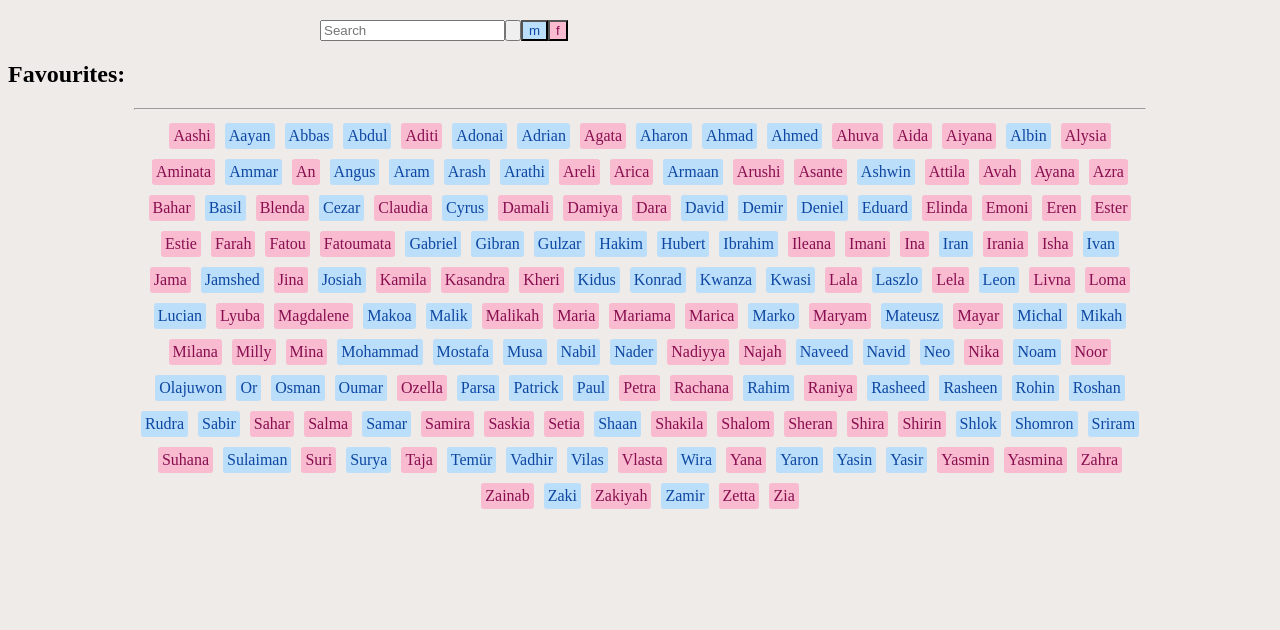
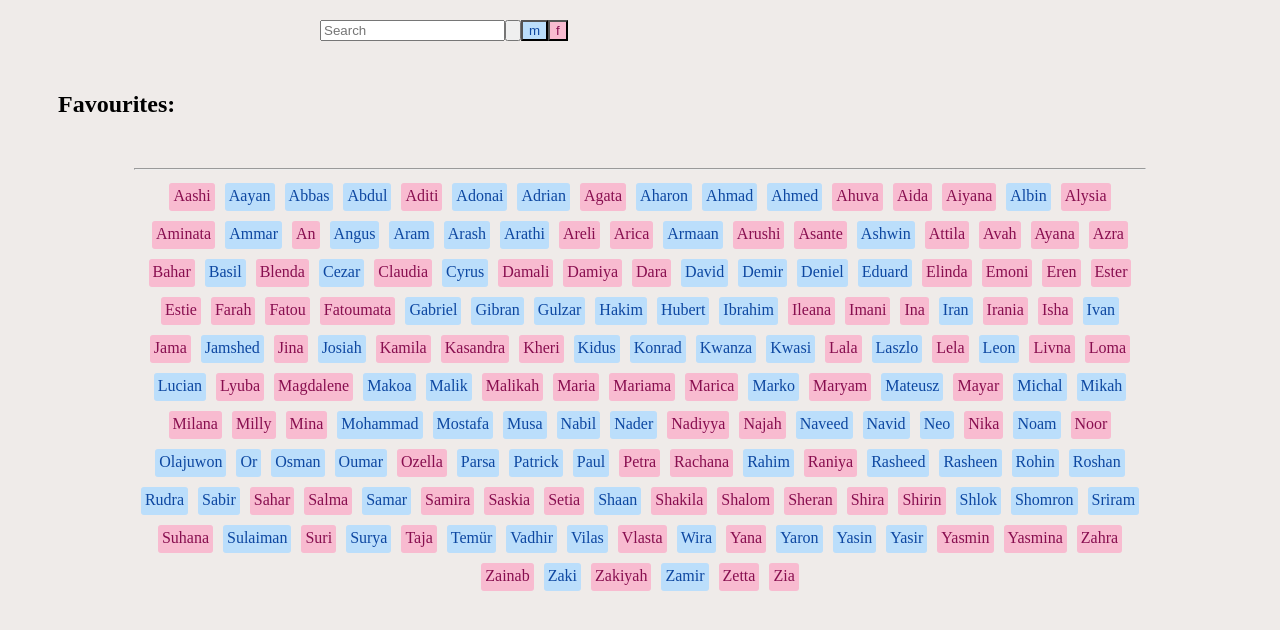
Before and after one commit to ChristopherJH/baby-names-react, a React (Create React App) app: page / in a window 1280 px wide. Shown: the top 630 px of the page. Built offline with nearby package versions, Linux system fonts and the light colour scheme.

Commit message:
Functioning favourites bar but in alphabetical

```diff
--- a/public/styles.css
+++ b/public/styles.css
@@ -14,6 +14,7 @@ body {
   padding: 4px;
   margin: 5px;
   border-radius: 3px;
+  height: 20px;
 }
 
 .f,
@@ -37,3 +38,17 @@ body {
 .sex-buttons {
   display: flex;
 }
+
+.favourites-bar {
+  margin: 50px;
+}
+
+.f:hover,
+#f-button:hover {
+  background-color: #ffcdd2;
+}
+
+.m:hover,
+#m-button:hover {
+  background-color: #c5cae9;
+}
--- a/src/App.tsx
+++ b/src/App.tsx
@@ -3,13 +3,11 @@ import BabyList from "./components/BabyList";
 import babies from "./babyNamesData.json";
 import Search from "./components/Search";
 import { Favourites } from "./components/Favourites";
-import BabyProps from "./components/BabyProps";
 
 function App(): JSX.Element {
   const [searchInput, setSearchInput] = useState("");
   const [sexSearch, setSexSearch] = useState("");
   const [favourites, setFavourites] = useState<string[]>([]);
-  const [babyList, setBabyList] = useState<BabyProps[]>(babies);
 
   return (
     <>
@@ -22,13 +20,14 @@ function App(): JSX.Element {
       <Favourites
         favourites={favourites}
         setFavourites={setFavourites}
-        babyList={babyList}
+        babyList={babies}
       />
       <BabyList
         searchInput={searchInput}
-        babyList={babyList}
-        setBabyList={setBabyList}
+        babyList={babies}
         sexSearch={sexSearch}
+        setFavourites={setFavourites}
+        favourites={favourites}
       />
     </>
   );
--- a/src/components/BabyCard.tsx
+++ b/src/components/BabyCard.tsx
@@ -1,13 +1,21 @@
-import BabyProps from "./BabyProps";
+interface CardProps {
+  id: number;
+  name: string;
+  sex: string;
+  setFavourites: React.Dispatch<React.SetStateAction<string[]>>;
+}
 
-export function BabyCard(props: BabyProps): JSX.Element {
+export function BabyCard(props: CardProps): JSX.Element {
   return (
-    <div id={props.name} className={props.sex}>
+    <div
+      id={props.name}
+      className={props.sex}
+      onClick={() =>
+        props.setFavourites((prevFavs: string[]) => [...prevFavs, props.name])
+      }
+    >
+      {" "}
       {props.name}
     </div>
   );
 }
-
-export function ObjectToBaby(baby: BabyProps): JSX.Element {
-  return <BabyCard id={baby.id} name={baby.name} sex={baby.sex} />;
-}
--- a/src/components/BabyList.tsx
+++ b/src/components/BabyList.tsx
@@ -1,34 +1,48 @@
-import { ObjectToBaby } from "./BabyCard";
+import { BabyCard } from "./BabyCard";
 import BabyProps from "./BabyProps";
+import oddOccurences from "./oddOccurences";
 
-interface SearchProps {
+export interface SearchProps {
   searchInput: string;
   babyList: BabyProps[];
-  setBabyList: (babies: BabyProps[]) => void;
   sexSearch: string;
+  setFavourites: React.Dispatch<React.SetStateAction<string[]>>;
+  favourites: string[];
 }
 
 export default function BabyList(searchProps: SearchProps): JSX.Element {
-  function organiseBabies() {
-    const sortedBabies = searchProps.babyList.sort(alphabetizeBabies);
-    let sortedAndFilteredBabies = sortedBabies.filter((baby) =>
-      baby.name.toLowerCase().includes(searchProps.searchInput.toLowerCase())
-    );
-    if (searchProps.sexSearch !== "") {
-      sortedAndFilteredBabies = sortedAndFilteredBabies.filter(
-        (baby) => baby.sex === searchProps.sexSearch
-      );
-    }
-    const objectBabies = sortedAndFilteredBabies.map(ObjectToBaby);
-    return objectBabies;
-  }
-
   return (
     <div className="baby-list">
       <hr />
-      <section id="baby-names">{organiseBabies()}</section>
+      <section id="baby-names">{organiseBabies(searchProps)}</section>
     </div>
   );
+}
+
+function organiseBabies(searchProps: SearchProps) {
+  const sortedBabies = searchProps.babyList.sort(alphabetizeBabies);
+  let sortedAndFilteredBabies = sortedBabies.filter(
+    (baby) =>
+      baby.name.toLowerCase().includes(searchProps.searchInput.toLowerCase()) &&
+      !oddOccurences(searchProps.favourites, baby.name)
+  );
+  if (searchProps.sexSearch !== "") {
+    sortedAndFilteredBabies = sortedAndFilteredBabies.filter(
+      (baby) => baby.sex === searchProps.sexSearch
+    );
+  }
+  const objectBabies = sortedAndFilteredBabies.map((baby) => {
+    return (
+      <BabyCard
+        key={baby.id}
+        id={baby.id}
+        sex={baby.sex}
+        name={baby.name}
+        setFavourites={searchProps.setFavourites}
+      />
+    );
+  });
+  return objectBabies;
 }
 
 function alphabetizeBabies(a: BabyProps, b: BabyProps) {
--- a/src/components/Favourites.tsx
+++ b/src/components/Favourites.tsx
@@ -1,31 +1,49 @@
-import BabyProps from "./BabyProps";
+import { BabyCard } from "./BabyCard";
+import oddOccurences from "./oddOccurences";
 
-interface FavProps {
+interface BabyProps {
+  id: number;
+  name: string;
+  sex: string;
+}
+
+export interface FavProps {
   favourites: string[];
-  setFavourites: (input: string[]) => void;
+  setFavourites: React.Dispatch<React.SetStateAction<string[]>>;
   babyList: BabyProps[];
 }
 
 export function Favourites(favProps: FavProps): JSX.Element {
+  function filterFavourites(babies: BabyProps[]): BabyProps[] {
+    return babies.filter(
+      (baby) =>
+        favProps.favourites.includes(baby.name) &&
+        oddOccurences(favProps.favourites, baby.name)
+    );
+  }
+
+  function displayFavourites(babies: BabyProps[]): JSX.Element {
+    console.log(filterFavourites(babies));
+    return (
+      <>
+        {filterFavourites(babies).map((baby) => {
+          return (
+            <BabyCard
+              key={baby.id}
+              id={baby.id}
+              sex={baby.sex}
+              name={baby.name}
+              setFavourites={favProps.setFavourites}
+            />
+          );
+        })}
+      </>
+    );
+  }
   return (
     <div className="favourites-bar">
       <h2>Favourites:</h2>
-      {/* {favourites.map(ObjectToBaby)} */}
+      {displayFavourites(favProps.babyList)}
     </div>
   );
 }
-
-// export function toggleFavourite(babyName: string, favProps: FavProps) {
-//   // if baby is in favourites remove and add to baby list
-//   // else add to favourites and remove from baby list
-// //   const filteredBabies = babyList.filter((baby) =>
-// // baby.name.toLowerCase().includes(searchProps.searchInput.toLowerCase())
-// // );
-//   console.log(babyName)
-//   if (favProps.favourites.includes(babyName)) {
-//     console.log('Removed from favourites!');
-//   } else {
-//     console.log('Added to favourites!');
-//     favProps.setFavourites([...favProps.favourites, baby.name]);
-//   }
-// }
--- /dev/null
+++ b/src/components/oddOccurences.tsx
@@ -0,0 +1,11 @@
+function oddOccurences(favArray: string[], name: string): boolean {
+  let count = 0;
+  for (const fav of favArray) {
+    if (fav === name) {
+      count += 1;
+    }
+  }
+  return count % 2 !== 0;
+}
+
+export default oddOccurences;
```
